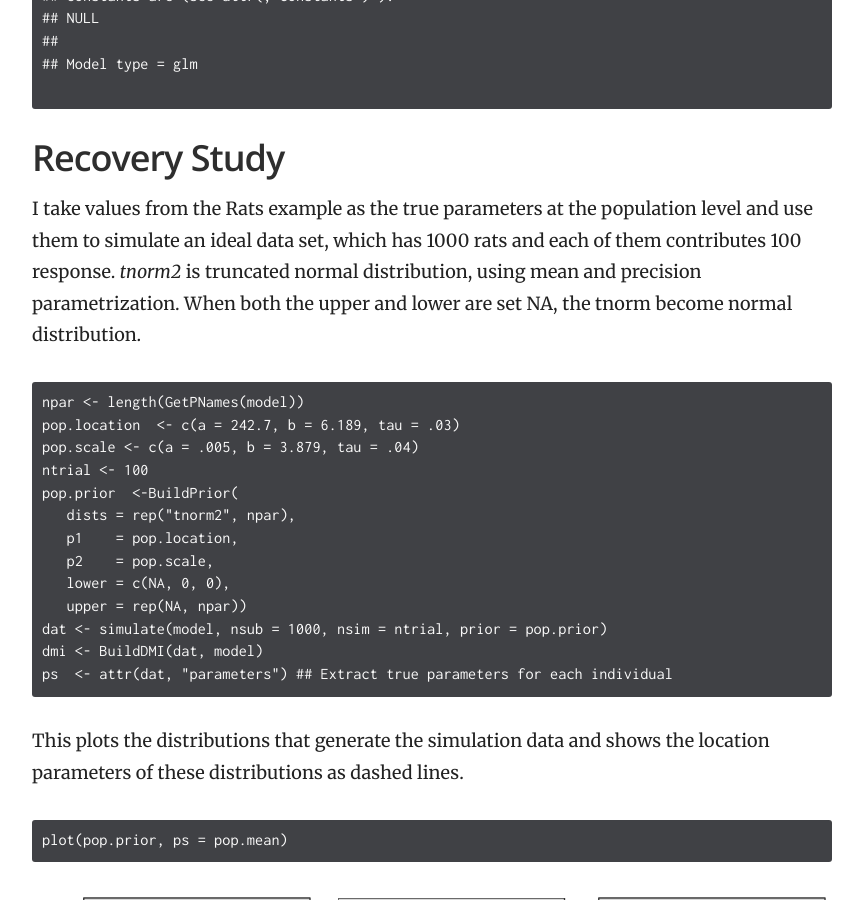
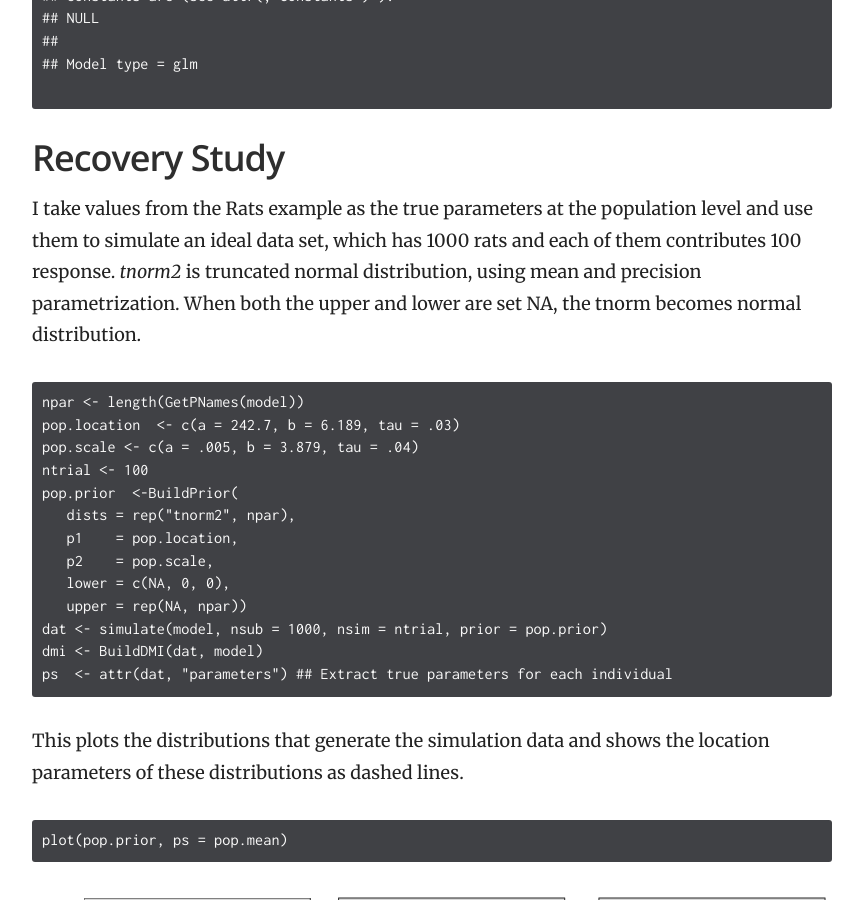
Before and after one commit to yxlin/yxlin.github.io, a Jekyll site: the page built from _docs/BUGS/hnormal.md, in a window 1280 px wide and 900 px high, scrolled down 2428 px. Shown: the whole window, without its empty margins (358-1221 px from the left). Built offline with Jekyll 4.4.1, drawn with Linux system fonts in a browser that asks for light colours; formulas are drawn with MathJax 3.

Commit message:
correct typo

````diff
--- a/_docs/BUGS/hnormal.md
+++ b/_docs/BUGS/hnormal.md
@@ -83,7 +83,7 @@ the population level and use them to simulate an ideal data set,
 which has 1000 rats and each of them contributes 100 response.
 _tnorm2_ is truncated normal distribution, using mean and precision
 parametrization. When both the upper and lower are set NA, the tnorm
-become normal distribution.
+becomes normal distribution.
 
 ```
 npar <- length(GetPNames(model))
````
Also changed, not shown: images/BUGS/pop_prior.png.
